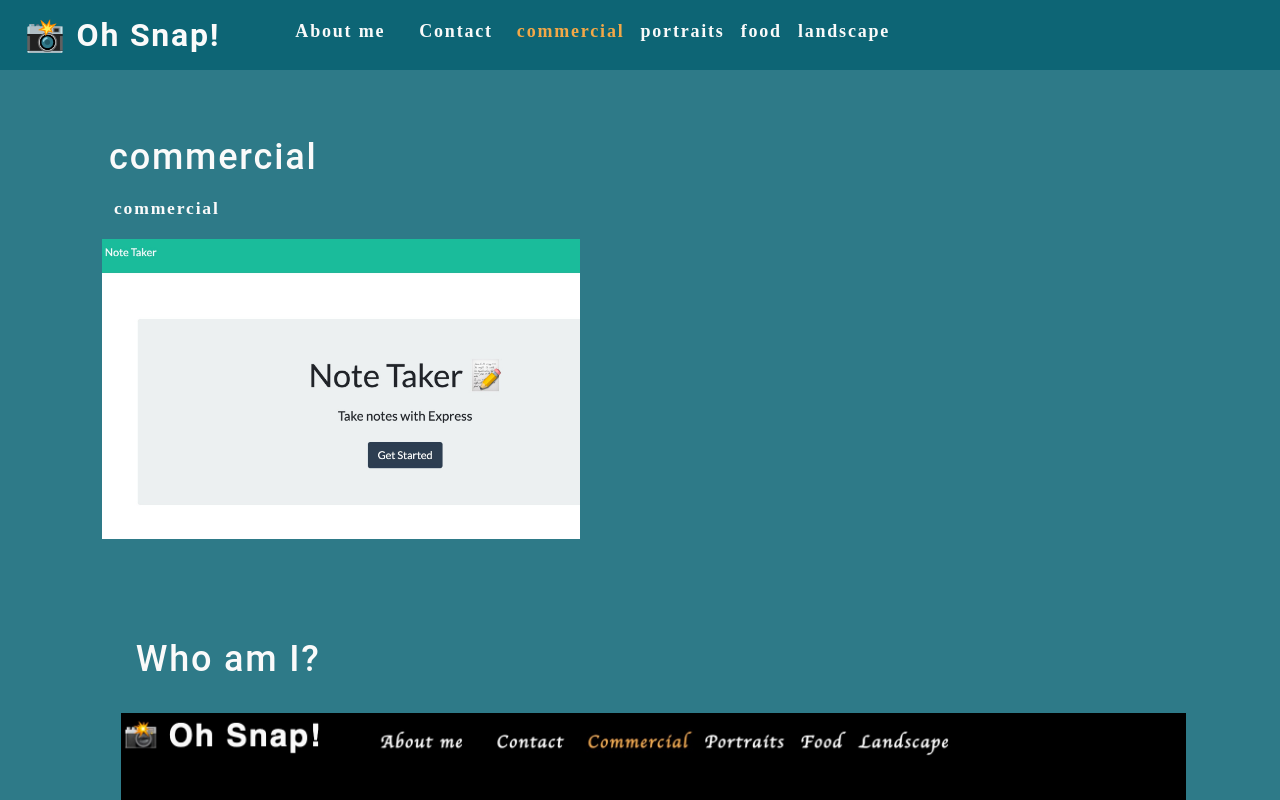
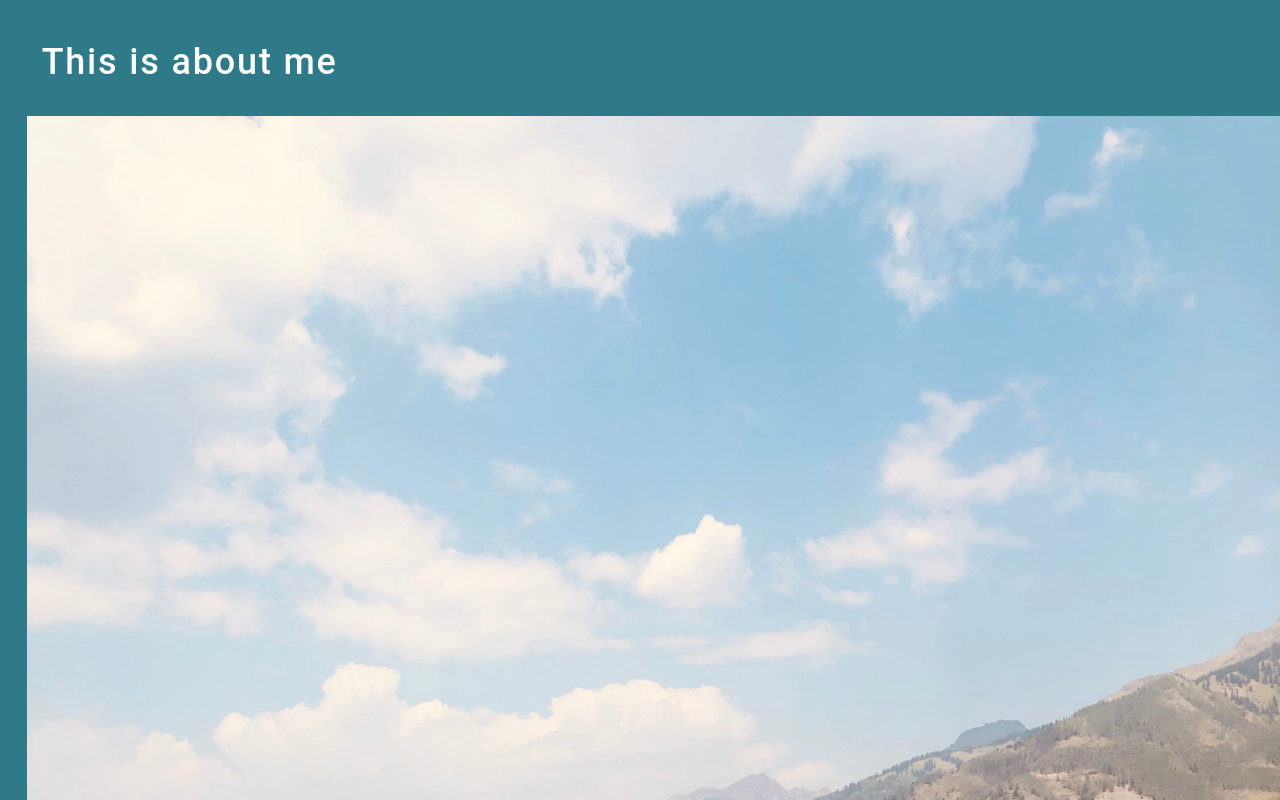
Before and after one commit to Gelenhaus/elenbaasReactPortfolio, a React (Create React App) app: page / in a window 1280 px wide. Shown: the top 800 px of the page. Built offline with nearby package versions, Linux system fonts and the light colour scheme.

Commit message:
getting things to render conditionally again

```diff
--- a/src/App.js
+++ b/src/App.js
@@ -2,33 +2,33 @@ import React, { useState } from 'react';
 import Nav from './components/Nav/index';
 import AboutMe from './components/AboutMe/index';
 import Projects from './components/Projects/index';
+import Footer from './components/Footer/index';
+import ContactMe from './components/ContactMe/index'
+import Resume from './components/Resume/index'
+import './App.css';
 
 function App() {
-  const [categories] = useState([
-    {
-      name: 'commercial',
-      description: 'Photos of grocery stores, food trucks, and other commercial projects',
-    },
-    { name: 'portraits', description: 'Portraits of people in my life' },
-    { name: 'food', description: 'Delicious delicacies' },
-    { name: 'landscape', description: 'Fields, farmhouses, waterfalls, and the beauty of nature' },
-  ]);
+  const [currentCategory, setCurrentCategory] = useState('AboutMe');
+  function showNew() {
+    switch (currentCategory) {
 
-  const [currentCategory, setCurrentCategory] = useState(categories[0]);
+      case 'ContactMe':
+        return <ContactMe></ContactMe>
+
+      case 'Projects':
+        return <Projects></Projects>
+
+      default:
+        return <AboutMe />
+    }
+  }
 
   return (
     <div>
-      <Nav
-        categories={categories}
-        setCurrentCategory={setCurrentCategory}
-        currentCategory={currentCategory}
-      ></Nav>
-      <main>
-        <div>
-          <Projects></Projects>
-          <AboutMe></AboutMe>
-        </div>
-      </main>
+      <nav currentCategory={currentCategory} setCurrentCategory={setCurrentCategory}></nav>
+      <div>
+        {showNew(currentCategory)}
+      </div>
     </div>
   );
 }
--- a/src/components/AboutMe/index.js
+++ b/src/components/AboutMe/index.js
@@ -1,12 +1,12 @@
 import React from 'react';
-import ohSnap from '../../assets/ohSnap/ohSnap.jpg'
+import cover from '../../assets/cover/myReactPortfolioBackground.jpeg'
 
 
 function AboutMe() {
     return (
         <section className="my-5">
-            <h1 id="about">Who am I?</h1>
-            <img src={ohSnap} className="my-2" style={{ width: "100%" }} alt="cover" />
+            <h1 id="about">This is about me</h1>
+            <img src={cover} className="my-2" style={{ width: "100%" }} alt="cover" />
         </section>
 
     );
--- /dev/null
+++ b/src/components/ContactMe/index.js
@@ -0,0 +1,9 @@
+import React from 'react';
+
+function ContactMe() {
+    return (
+        <section>THIS IS THE CONTACT ME SECTION</section>
+    )
+}
+
+export default ContactMe;
--- /dev/null
+++ b/src/components/Footer/index.js
@@ -0,0 +1,14 @@
+import React from "react";
+
+function Footer() {
+    return (
+        <section className="flex-row px-1">
+            Hello this is the footer
+        </section>
+    )
+
+
+
+}
+
+export default Footer;
--- a/src/components/Nav/index.js
+++ b/src/components/Nav/index.js
@@ -1,29 +1,27 @@
-import React, { useState } from "react";
+import React from 'react';
 
 
 function Nav(props) {
+
     const {
         categories = [],
         setCurrentCategory,
         currentCategory,
     } = props;
 
-
-
-
     return (
         <header className="flex-row px-1">
             <h2>
                 <a data-testid="link" href="/">
-                    <span role="img" aria-label="camera"> 📸</span> Oh Snap!
-        </a>
+                    Gerrit Elenbaas Portfolio
+                </a>
             </h2>
             <nav>
                 <ul className="flex-row">
                     <li className="mx-2">
                         <a data-testid="about" href="#about">
                             About me
-            </a>
+                        </a>
                     </li>
                     <li className="mx-2">
                         <span>Contact</span>
--- a/src/components/PhotoList/index.js
+++ /dev/null
@@ -1 +0,0 @@
-import React, { useState } from 'react';
--- a/src/components/Projects/index.js
+++ b/src/components/Projects/index.js
@@ -1,23 +1,56 @@
 import React from "react";
+
 import noteTaker from '../../assets/noteTaker/noteTaker.jpg';
+import morningArch from '../../assets/morningArch/morningarch.jpeg';
+import ohSnap from '../../assets/ohSnap/ohSnap.jpg';
+import pizzaHunt from '../../assets/pizzaHunt/pizzaHunt.jpg';
+import shopShop from '../../assets/shopShop/shopShop.jpg';
+import weatherDashboard from '../../assets/weatherDashBoard/weatherDashBoard.jpg';
 
-function Projects(props) {
-    const currentCategory = {
-        name: "commercial",
-        description:
-            "Photos of grocery stores, food trucks, and other commercial projects",
-    };
+function Projects() {
+
     return (
         <section>
-            <h1>{currentCategory.name}</h1>
-            <p>{currentCategory.name}</p>
-            <div>
-                <img
-                    src={noteTaker}
-                    alt="Commercial Example"
-                    className="img-thumbnail mx-1"
-                ></img>
+            <h2>
+                My Projects
+            </h2>
+            <div className="image">
+                <img src={weatherDashboard} className="my-5" style={{ width: "70%" }} >
+                </img>
+                <a href="">
+                </a>
             </div>
+            <div className="image">
+                <img src={noteTaker} className="my-5" style={{ width: "70%" }}>
+                </img>
+                <a href="">
+                </a>
+            </div>
+            <div className="image">
+                <img src={ohSnap} className="my-5" style={{ width: "70%" }}>
+                </img>
+                <a href="">
+                </a>
+            </div>
+            <div className="image">
+                <img src={morningArch} className="my-5" style={{ width: "70%" }}>
+                </img>
+                <a href="">
+                </a>
+            </div>
+            <div className="image">
+                <img src={pizzaHunt} className="my-5" style={{ width: "70%" }}>
+                </img>
+                <a href="">
+                </a>
+            </div>
+            <div className="image">
+                <img src={shopShop} className="my-5" style={{ width: "70%" }}>
+                </img>
+                <a href="">
+                </a>
+            </div>
+
         </section>
     );
 }
--- /dev/null
+++ b/src/components/Resume/index.js
@@ -0,0 +1,11 @@
+import React from 'react';
+
+function Resume() {
+    return (
+        <resume>
+            THIS IS THE RESUME PART
+        </resume>
+    )
+}
+
+export default Resume;
```
Also changed, not shown: src/assets/morningArch/morningarch.jpeg (renamed from src/assets/morningArch/morningarch 2.jpeg).
